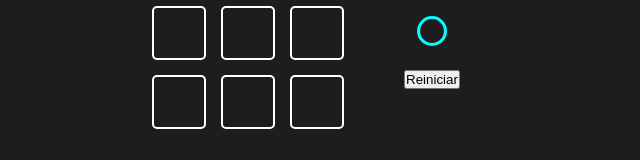
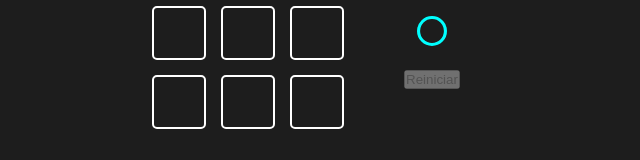
Before and after one commit to dohillo2021/react-jogo-da-velha, a Next.js app: page / in a window 1280 px wide. Shown: the part 482-642 px from the top of the page, without its empty margins (319-959 px from the left). Built offline with nearby package versions, Linux system fonts and the light colour scheme.

Commit message:
Criado lógica para declarar o campeão e reset

```diff
--- a/src/components/button/Button.jsx
+++ b/src/components/button/Button.jsx
@@ -1,9 +1,13 @@
 import styles from './Button.module.css'
 
-function Button ({children, onClick}) {
+function Button ({children, onClick, disabled} ) {
   return(
-    <button className={styles.button} onClick={onClick}>
-      {children}
+    <button
+    className={styles.button}
+    onClick={onClick}
+    disabled={disabled}
+    >
+      { children }
     </button>
   )
 }
--- a/src/components/game/Game.jsx
+++ b/src/components/game/Game.jsx
@@ -1,5 +1,6 @@
 import { useState, useEffect } from 'react'
 import styles from './Game.module.css'
+
 import GameOption from '../gameOption/GameOption'
 import GameInfo from '../gameInfo/GameInfo'
 
@@ -40,7 +41,7 @@ function Game() {
     }
 
     const handleReset = () => {
-        setCurrentPlayer(Array(9).fill(0))
+        setGameState(Array(9).fill(0))
         setWinner(0)
         setCurrentPlayer(-1)
     }
--- a/src/components/gameInfo/GameInfo.jsx
+++ b/src/components/gameInfo/GameInfo.jsx
@@ -6,6 +6,11 @@ import Button from '../button/Button'
 
 
 function GameInfo ({currentPlayer, winner, onReset }) {
+  const shouldEnableButton = () => {
+   if (winner !== 0) return true
+  }
+
+
   return (
     <div className={styles.gameInfo}>
       {
@@ -37,6 +42,7 @@ function GameInfo ({currentPlayer, winner, onReset }) {
       }
       <Button
         onClick={onReset}
+        disabled={!shouldEnableButton()}
       >
         Reiniciar
       </Button>
```
